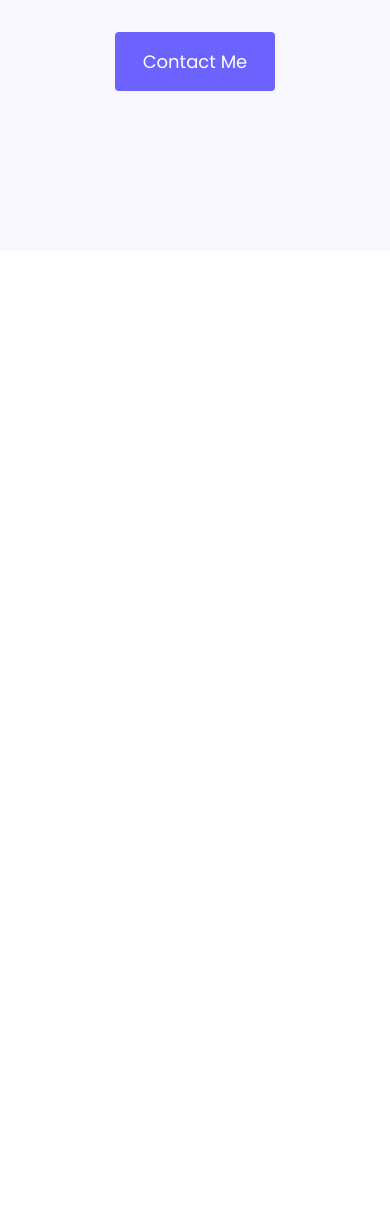
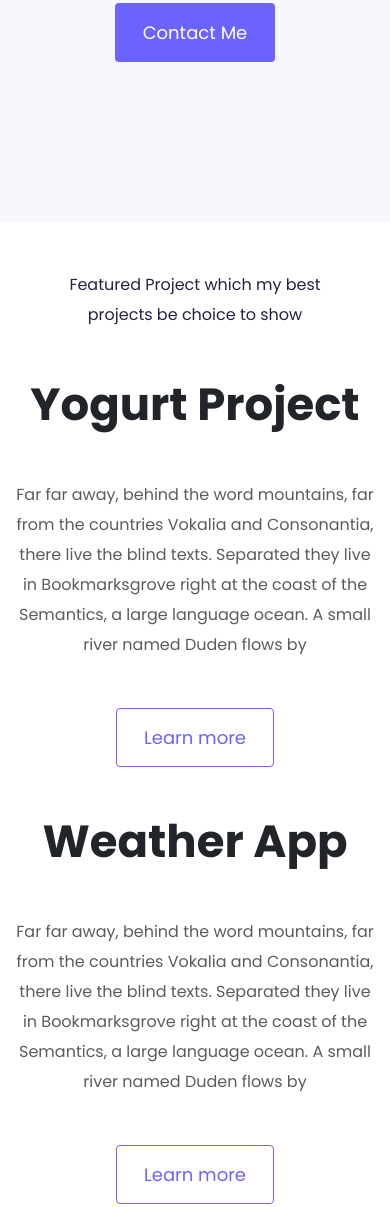
Before and after one commit to Whitney-Murugi/Portfolio-project, a plain HTML site: page index.html in a window 390 px wide. Shown: the part 564-1771 px from the top of the page. Before the commit the page ends 844 px from the top, so only its background shows below. Drawn offline with nearby package versions, Linux system fonts and the light colour scheme; a web font is replaced by a local one.

Commit message:
Made the homepage

```diff
--- a/index.html
+++ b/index.html
@@ -42,5 +42,61 @@
         <a href="#" class="btn btn-branding">Contact Me</a>
       </div>
     </div>
+    <p class="text-center m-5">
+      Featured Project which my best projects be choice to show
+    </p>
+    <div class="container">
+      <div class="row mb-5">
+        <div class="col d-none d-lg-block">
+          <img src="/images/yogurt.png" class="img-fluid" />
+        </div>
+        <div class="col">
+          <div class="description">
+            <h2 class="mb-5">Yogurt Project</h2>
+            <p class="mb-5 text-muted">
+              Far far away, behind the word mountains, far from the countries
+              Vokalia and Consonantia, there live the blind texts. Separated
+              they live in Bookmarksgrove right at the coast of the Semantics, a
+              large language ocean. A small river named Duden flows by
+            </p>
+            <a href="" class="btn btn-branding-outline">Learn more</a>
+          </div>
+        </div>
+      </div>
+      <div class="row mb-5">
+        <div class="col">
+          <div class="description">
+            <h2 class="mb-5">Weather App</h2>
+            <p class="mb-5 text-muted">
+              Far far away, behind the word mountains, far from the countries
+              Vokalia and Consonantia, there live the blind texts. Separated
+              they live in Bookmarksgrove right at the coast of the Semantics, a
+              large language ocean. A small river named Duden flows by
+            </p>
+            <a href="" class="btn btn-branding-outline">Learn more</a>
+          </div>
+        </div>
+        <div class="col d-none d-lg-block">
+          <img src="/images/weather.png" class="img-fluid" />
+        </div>
+      </div>
+      <div class="row mb-5">
+        <div class="col d-none d-lg-block">
+          <img src="/images/dictionary.png" class="img-fluid" />
+        </div>
+        <div class="col">
+          <div class="description">
+            <h2 class="mb-5">Dictionary</h2>
+            <p class="mb-5 text-muted">
+              Far far away, behind the word mountains, far from the countries
+              Vokalia and Consonantia, there live the blind texts. Separated
+              they live in Bookmarksgrove right at the coast of the Semantics, a
+              large language ocean. A small river named Duden flows by
+            </p>
+            <a href="" class="btn btn-branding-outline">Learn more</a>
+          </div>
+        </div>
+      </div>
+    </div>
   </body>
 </html>
--- a/style/portfolio.css
+++ b/style/portfolio.css
@@ -1,6 +1,7 @@
 :root {
   --primary-color: #f9f7fe;
   --branding-color: #272142;
+  --secondary-color: #6c63ff;
   --heading-font-family: "Playfair Display", serif;
   --other-font-family: "Poppins", sans-serif;
 }
@@ -12,30 +13,64 @@ h1 {
   font-family: var(--heading-font-family);
   font-weight: bold;
   font-size: 96px;
+  line-height: 1.5;
+}
+h2 {
+  font-size: 64px;
+  font-weight: bold;
+}
+p {
+  font-weight: normal;
+  font-size: 16px;
+  color: var(--branding-color);
+  line-height: 30px;
 }
 .port {
   background-color: var(--primary-color);
   text-align: center;
   padding: 160px 30px;
 }
-p {
+.port p {
   font-size: 36px;
   font-family: var(--other-font-family);
   font-weight: bold;
   color: var(--branding-color);
   margin: 0;
 }
-h2 {
+.port h2 {
   color: var(--branding-color);
   font-family: var(--other-font-family);
   font-size: 24px;
   line-height: 2;
 }
 .btn-branding {
-  background-color: #6c63ff;
+  background-color: var(--secondary-color);
   color: white;
   border-radius: 4px;
   font-size: 18px;
   line-height: 27px;
   padding: 15px 27px;
 }
+.btn-branding-outline {
+  border-radius: 4px;
+  font-size: 18px;
+  line-height: 27px;
+  padding: 15px 27px;
+  color: var(--secondary-color);
+  border: 1px solid var(--secondary-color);
+}
+.description {
+  padding: 120px 60px;
+}
+@media (max-width: 900px) {
+  .description {
+    padding: 0;
+    text-align: center;
+  }
+  h1 {
+    font-size: 75px;
+  }
+  h2 {
+    font-size: 45px;
+  }
+}
```
Also changed, not shown: images/dictionary.png (added), images/weather.png (added), images/yogurt.png (added).
